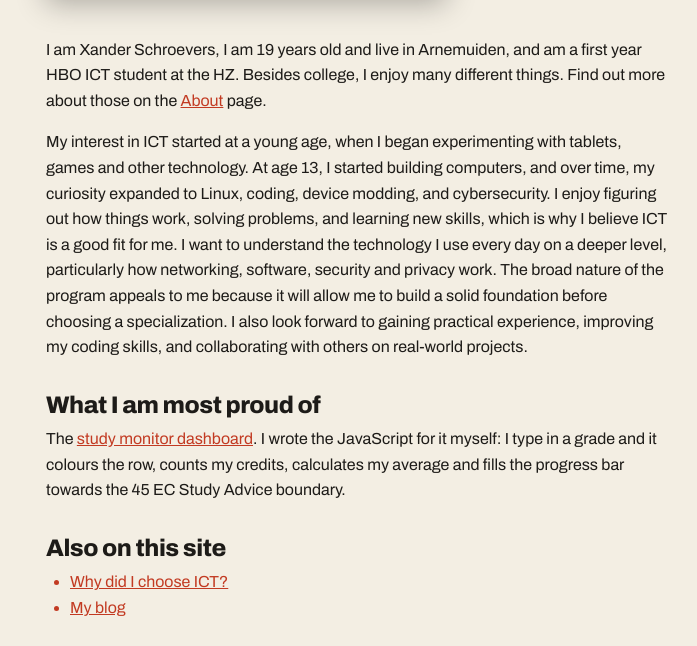
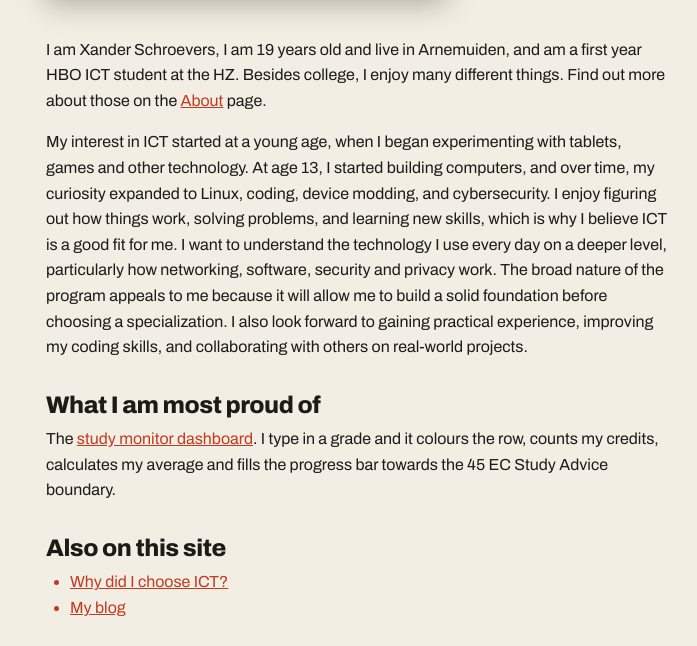
Before and after one commit to Studendtx/Studendtx.github.io, a plain HTML site: page index.html in a window 1280 px wide. Shown: the part 538-1184 px from the top of the page, without its empty margins (76-773 px from the left). Drawn offline with Linux system fonts and the light colour scheme.

Commit message:
minor text change

```diff
--- a/index.html
+++ b/index.html
@@ -23,7 +23,7 @@
 			<p>I am Xander Schroevers, I am 19 years old and live in Arnemuiden, and am a first year HBO ICT student at the HZ. Besides college, I enjoy many different things. Find out more about those on the <a href="about.html">About</a> page.</p>
 			<p>My interest in ICT started at a young age, when I began experimenting with tablets, games and other technology. At age 13, I started building computers, and over time, my curiosity expanded to Linux, coding, device modding, and cybersecurity. I enjoy figuring out how things work, solving problems, and learning new skills, which is why I believe ICT is a good fit for me. I want to understand the technology I use every day on a deeper level, particularly how networking, software, security and privacy work. The broad nature of the program appeals to me because it will allow me to build a solid foundation before choosing a specialization. I also look forward to gaining practical experience, improving my coding skills, and collaborating with others on real-world projects.</p>
 			<h2>What I am most proud of</h2>
-			<p>The <a href="dashboard.html">study monitor dashboard</a>. I wrote the JavaScript for it myself: I type in a grade and it colours the row, counts my credits, calculates my average and fills the progress bar towards the 45 EC Study Advice boundary.</p>
+			<p>The <a href="dashboard.html">study monitor dashboard</a>. I type in a grade and it colours the row, counts my credits, calculates my average and fills the progress bar towards the 45 EC Study Advice boundary.</p>
 			<h2>Also on this site</h2>
 			<ul>
 				<li><a href="why-it.html">Why did I choose ICT?</a></li>
```
